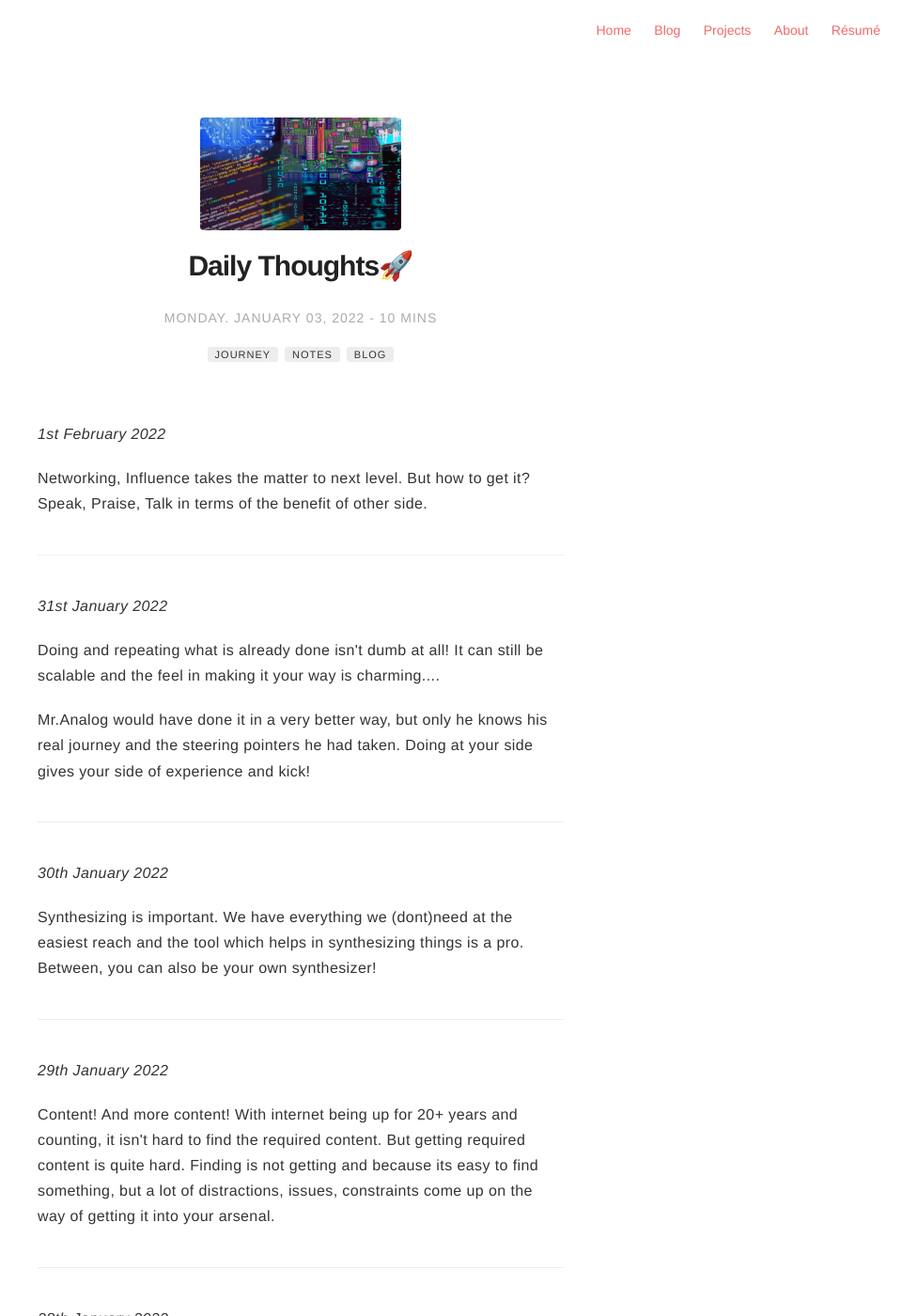
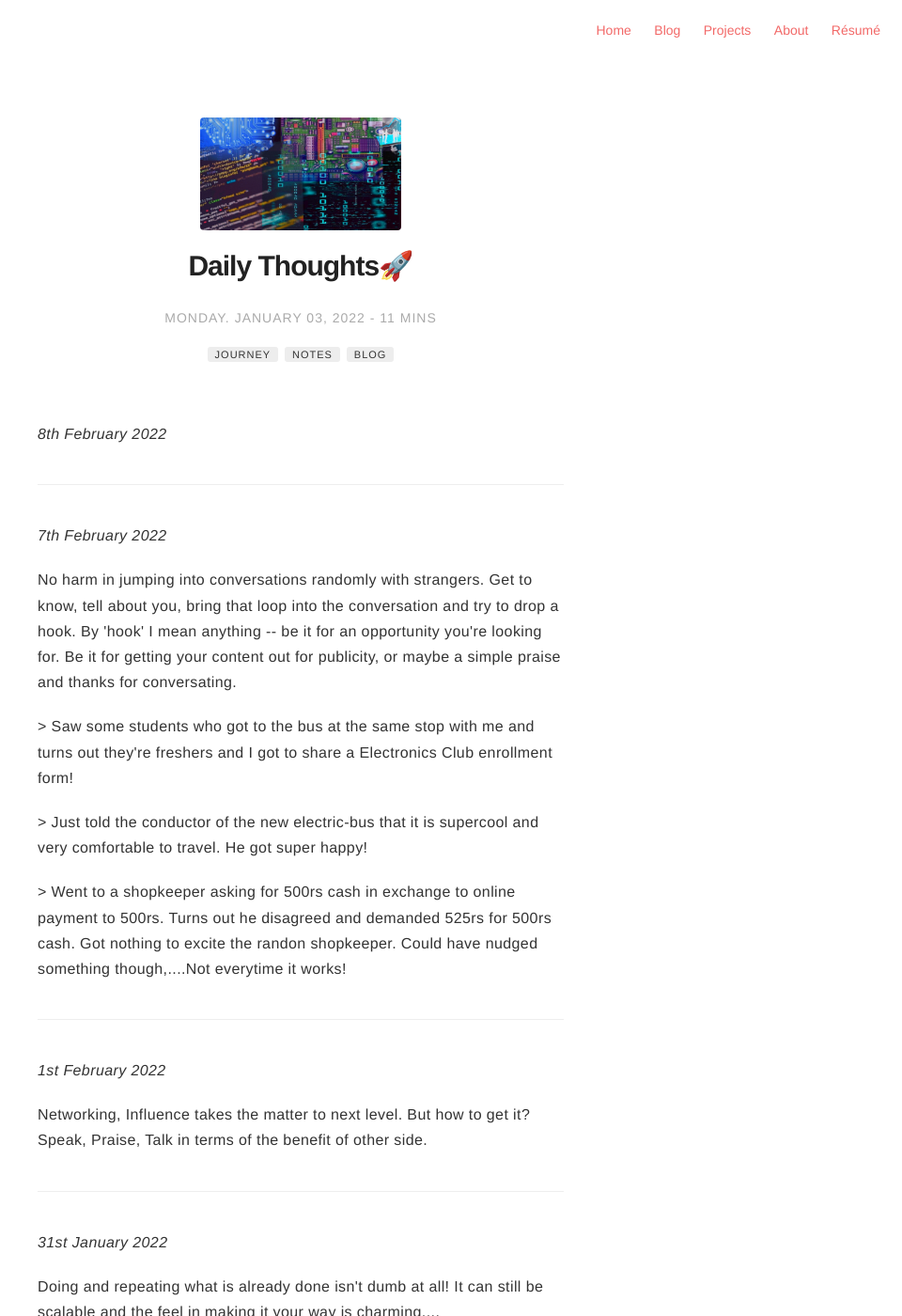
Before and after one commit to ngu25/ngu25.github.io, a Jekyll site: the page built from _posts/2022-01-03-my-daily-journey-blog3.markdown, in a window 1280 px wide and 1400 px high. Shown: the whole window at 94% size, without its empty margins (320-1280 px from the left). Built offline with Jekyll 4.4.1, drawn with Linux system fonts in a browser that asks for light colours; comment, search, counter and statistics services are not loaded.

Commit message:
Update 2022-01-03-my-daily-journey-blog3.markdown

```diff
--- a/_posts/2022-01-03-my-daily-journey-blog3.markdown
+++ b/_posts/2022-01-03-my-daily-journey-blog3.markdown
@@ -11,6 +11,19 @@ tag:
 category: blog
 author: navadeepganeshu
 description: Simply to self document and learn from experience :)
+---
+<p><i>8th February 2022</i></p>
+
+<p> </p>
+---
+
+<p><i>7th February 2022</i></p>
+
+<p> No harm in jumping into conversations randomly with strangers. Get to know, tell about you, bring that loop into the conversation and try to drop a hook. By 'hook' I mean anything -- be it for an opportunity you're looking for. Be it for getting your content out for publicity, or maybe a simple praise and thanks for conversating.</p>
+<p> > Saw some students who got to the bus at the same stop with me and turns out they're freshers and I got to share a Electronics Club enrollment form!</p>
+<p> > Just told the conductor of the new electric-bus that it is supercool and very comfortable to travel. He got super happy!</p>
+<p> > Went to a shopkeeper asking for 500rs cash in exchange to online payment to 500rs. Turns out he disagreed and demanded 525rs for 500rs cash. Got nothing to excite the randon shopkeeper. Could have nudged something though,....Not everytime it works!</p>
+
 ---
 
 <p><i>1st February 2022</i></p>
```
